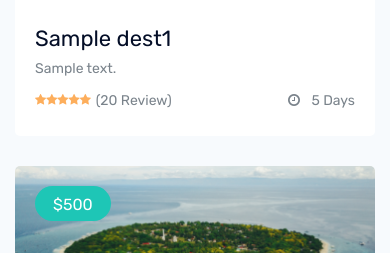
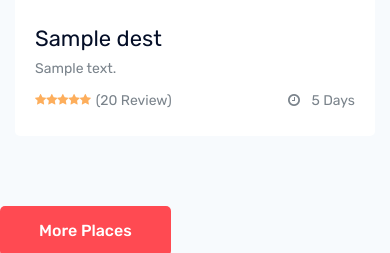
Before and after one commit to owkmukesh/djangoProjectTravello, a Django app: template templates/index.html in a window 390 px wide. Shown: the part 3714-3967 px from the top of the page. Run offline with Django 5.2, Linux system fonts and the light colour scheme; the template is opened without the code that fills it: most values are stand-ins (such as "Sample title", 1, 10 or a date in 2020); parts of the project's set-up code (start-up, migrations or seed data) failed here and were passed over; some libraries are stand-ins or nearby versions.

Commit message:
added the for loop in index.html for multiple objects

```diff
--- a/templates/index.html
+++ b/templates/index.html
@@ -466,21 +466,21 @@
 
 
             <div class="row">
-
+                {% for dest in dests %}
                 <div class="col-lg-4 col-md-6">
                     <div class="single_place">
 
                         <div class="thumb">
                             <img src="{% static 'img/place/1.png' %}" alt="">
-                            <a href="#" class="prise">{{dest1.price}}</a>
+                            <a href="#" class="prise">{{dest.price}}</a>
                         </div>
 
                         <div class="place_info">
                             <a href="destination_details.html">
-                                <h3>{{dest1.name}}</h3>
+                                <h3>{{dest.name}}</h3>
                             </a>
 
-                            <p>{{dest1.desc}}</p>
+                            <p>{{dest.desc}}</p>
 
                             <div class="rating_days d-flex justify-content-between">
 
@@ -503,8 +503,9 @@
 
                     </div>
                 </div>
+                {% endfor%}
 
-
+<!--
                 <div class="col-lg-4 col-md-6">
                     <div class="single_place">
 
@@ -540,10 +541,10 @@
                         </div>
 
                     </div>
-                </div>
+                </div> -->
 
 
-                <div class="col-lg-4 col-md-6">
+                <!-- <div class="col-lg-4 col-md-6">
                     <div class="single_place">
 
                         <div class="thumb">
@@ -578,10 +579,10 @@
                         </div>
 
                     </div>
-                </div>
+                </div> -->
 
 
-                <div class="col-lg-4 col-md-6">
+                <!-- <div class="col-lg-4 col-md-6">
                     <div class="single_place">
 
                         <div class="thumb">
@@ -616,10 +617,10 @@
                         </div>
 
                     </div>
-                </div>
+                </div> -->
 
 
-                <div class="col-lg-4 col-md-6">
+                <!-- <div class="col-lg-4 col-md-6">
                     <div class="single_place">
 
                         <div class="thumb">
@@ -655,9 +656,9 @@
 
                     </div>
                 </div>
+ -->
 
-
-                <div class="col-lg-4 col-md-6">
+                <!-- <div class="col-lg-4 col-md-6">
                     <div class="single_place">
 
                         <div class="thumb">
@@ -696,7 +697,7 @@
 
             </div>
 
-
+ -->
             <div class="row">
                 <div class="col-lg-12">
                     <div class="more_place_btn text-center">
--- a/travello/models.py
+++ b/travello/models.py
@@ -6,3 +6,4 @@ class Destination:
     name: str
     price: int
     desc: str
+    img: str
```
Also changed, not shown: travello/views.py (+15 -4 lines).
